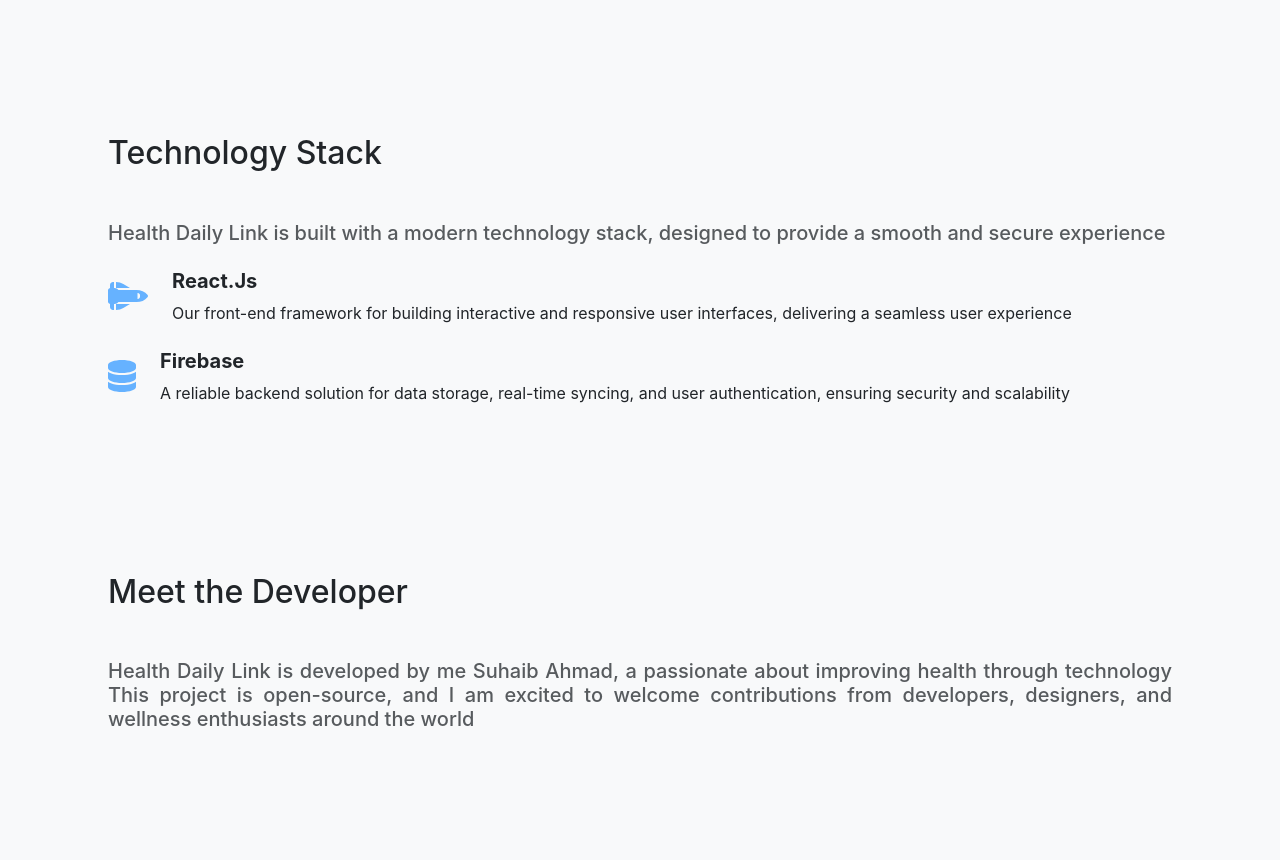
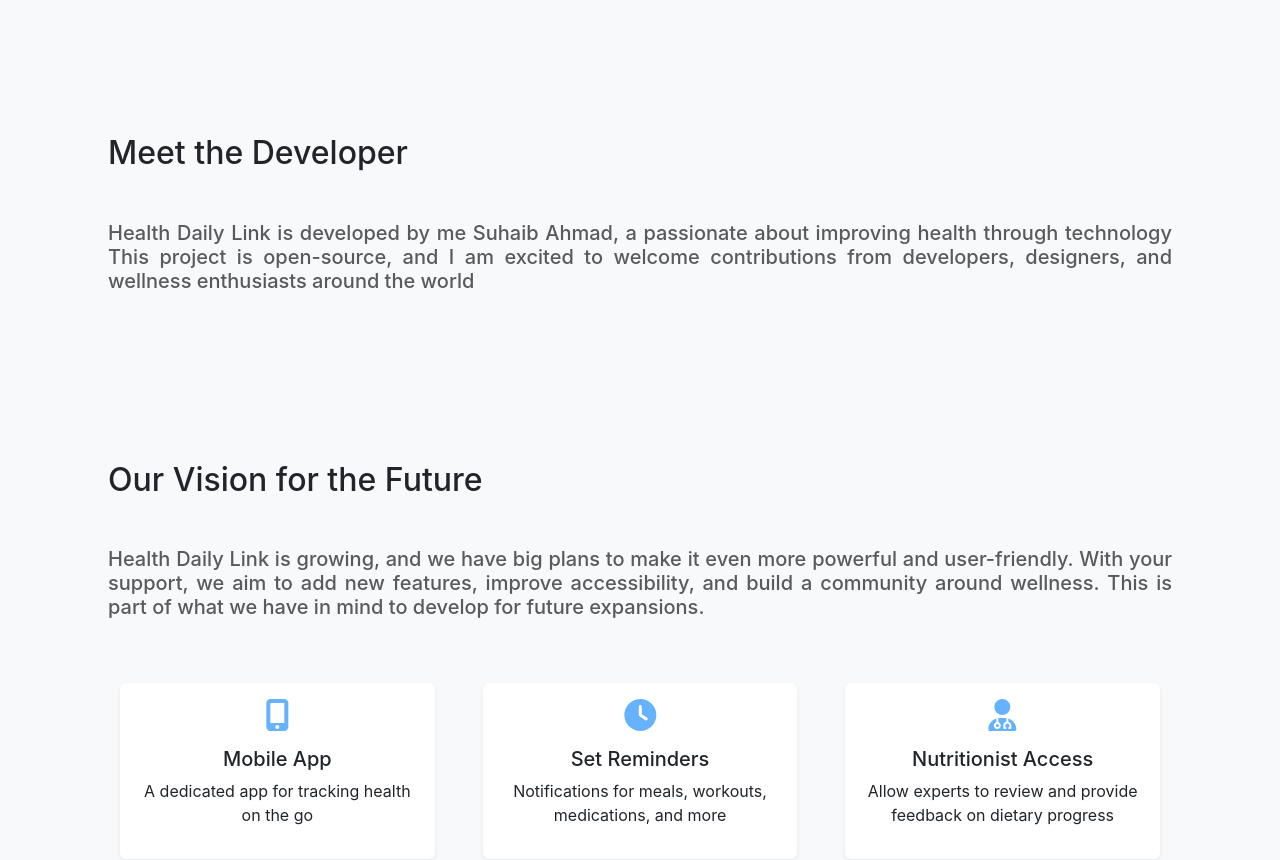
Before and after one commit to makkahwi/heal-tracker, a React (Create React App) app: page / in a window 1280 px wide. Shown: the part 1520-2380 px from the top of the page. Built offline with nearby package versions, Linux system fonts and the light colour scheme.

Commit message:
Remove Redundant TechStack Info

```diff
--- a/src/Views/Public/Landing/index.tsx
+++ b/src/Views/Public/Landing/index.tsx
@@ -162,23 +162,6 @@ const LandingPage = () => {
     },
   ];
 
-  const techs = [
-    {
-      icon: faSpaceShuttle,
-      title: t("Landing.ReactJs"),
-      desc: t(
-        "Landing.Our front-end framework for building interactive and responsive user interfaces, delivering a seamless user experience"
-      ),
-    },
-    {
-      icon: faDatabase,
-      title: t("Landing.Firebase"),
-      desc: t(
-        "Landing.A reliable backend solution for data storage, real-time syncing, and user authentication, ensuring security and scalability"
-      ),
-    },
-  ];
-
   return (
     <div className="container mt-5">
       <header className="text-center py-5 mb-5 row align-items-center">
@@ -205,28 +188,6 @@ const LandingPage = () => {
         )}
         features={currentFeatures}
       />
-
-      <PageSection
-        title={t("Landing.Technology Stack")}
-        desc={t(
-          "Landing.Health Daily Link is built with a modern technology stack, designed to provide a smooth and secure experience"
-        )}
-      >
-        <div className="mx-auto">
-          {techs.map(({ icon, title, desc }, i) => (
-            <div className="d-flex align-items-center mb-4" key={i}>
-              <div className="text-primary rounded-circle">
-                <FontAwesomeIcon icon={icon} size="2x" />
-              </div>
-
-              <div className="ms-4 text-start">
-                <h5 className="fw-bold">{title}</h5>
-                <p className="mb-0">{desc}</p>
-              </div>
-            </div>
-          ))}
-        </div>
-      </PageSection>
 
       <PageSection
         title={t("Landing.Meet the Developer")}
```
